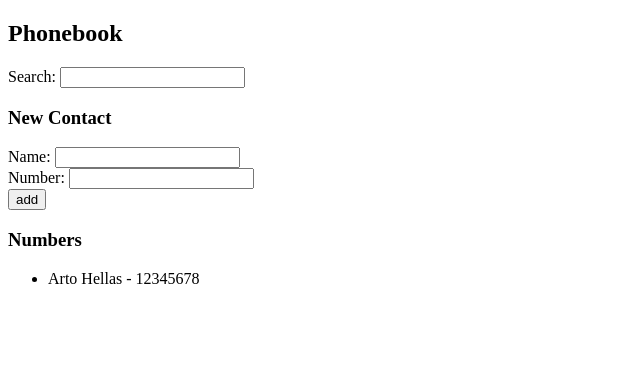
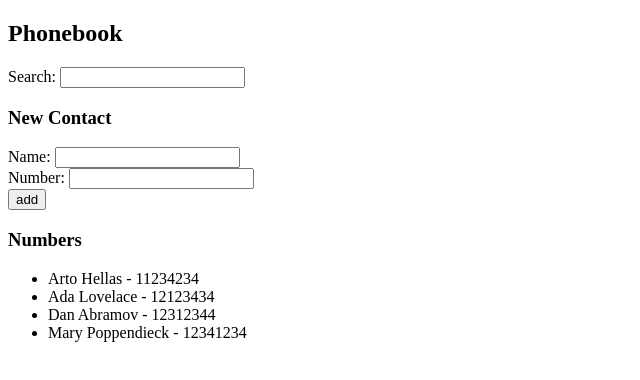
Before and after one commit to hangwl/fso2024, a React (Vite) app in the folder part1/: page / in a window 1280 px wide. Shown: the top 380 px of the page, without its empty margins (0-640 px from the left). Built offline with nearby package versions, Linux system fonts and the light colour scheme; data requests are answered from the project's data file.

Commit message:
part2.11 exercise - fetching data from server

```diff
--- /dev/null
+++ b/part1/db.json
@@ -0,0 +1,24 @@
+{
+  "persons": [
+    {
+      "name": "Arto Hellas",
+      "number": "11234234",
+      "id": 1
+    },
+    {
+      "name": "Ada Lovelace",
+      "number": "12123434",
+      "id": 2
+    },
+    {
+      "name": "Dan Abramov",
+      "number": "12312344",
+      "id": 3
+    },
+    {
+      "name": "Mary Poppendieck",
+      "number": "12341234",
+      "id": 4
+    }
+  ]
+}
--- a/part1/package.json
+++ b/part1/package.json
@@ -7,7 +7,8 @@
     "dev": "vite",
     "build": "vite build",
     "lint": "eslint . --ext js,jsx --report-unused-disable-directives --max-warnings 0",
-    "preview": "vite preview"
+    "preview": "vite preview",
+    "server": "json-server -p3001 --watch db.json"
   },
   "dependencies": {
     "react": "^18.2.0",
--- a/part1/src/App.jsx
+++ b/part1/src/App.jsx
@@ -1,18 +1,25 @@
-import React, { useState } from "react";
+import axios from "axios";
+import React, { useState, useEffect } from "react";
 import { SearchBar } from "./components/SearchBar";
 import { ContactForm } from "./components/ContactForm";
 import { ErrorMessage } from "./components/ErrorMessage";
 import { ContactList } from "./components/ContactList";
 
 const App = () => {
-  const [persons, setPersons] = useState([
-    { name: "Arto Hellas", number: "12345678", id: 1 },
-  ]);
+  const [persons, setPersons] = useState([]);
   const [newName, setNewName] = useState("");
   const [newNumber, setNewNumber] = useState("");
   const [searchTerm, setSearchTerm] = useState("");
   const [errorMessage, setErrorMessage] = useState(null);
   const [nextId, setNextId] = useState(2);
+
+  useEffect(() => {
+    console.log("effect");
+    axios.get("http://localhost:3001/persons").then((response) => {
+      console.log("promise fulfilled");
+      setPersons(response.data);
+    });
+  }, []);
 
   const handleNameChange = (event) => {
     setNewName(event.target.value);
```
